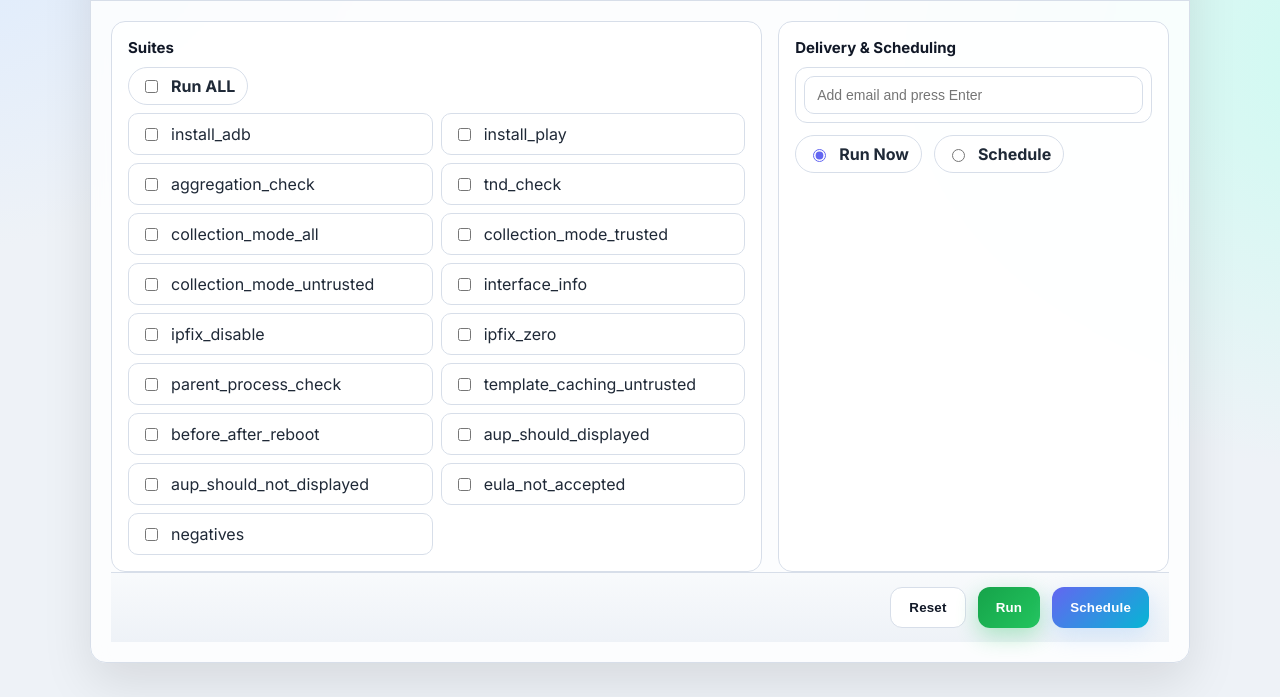
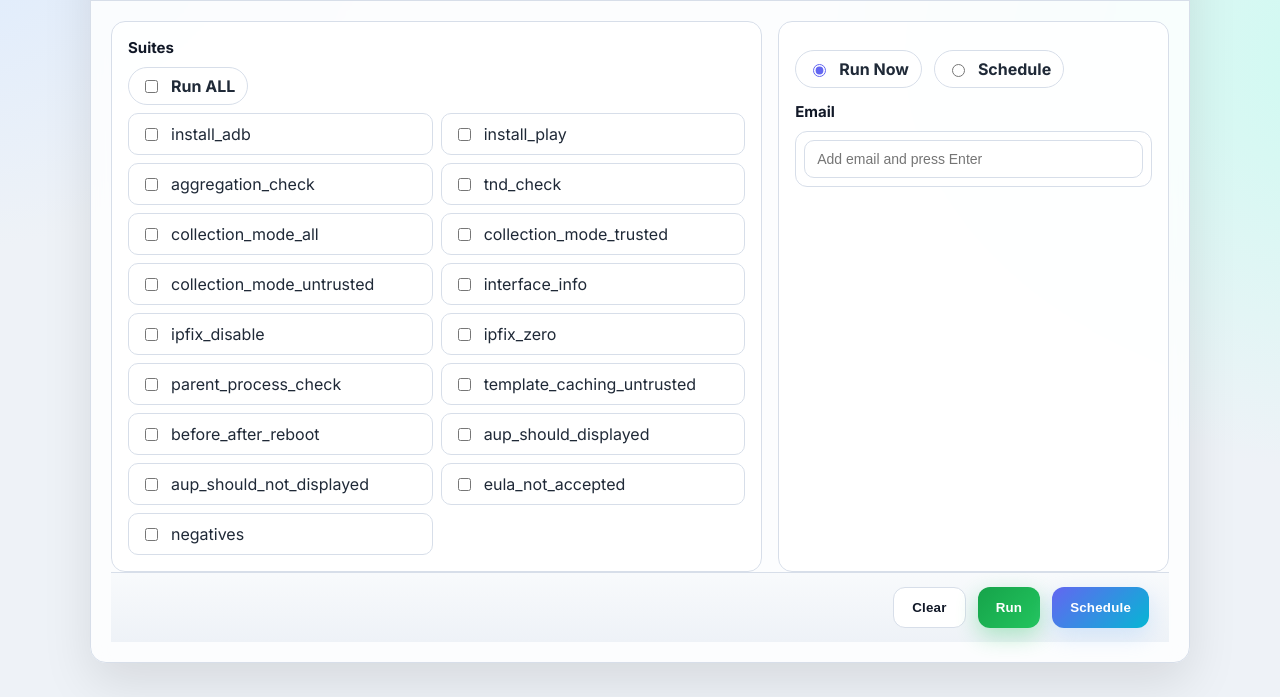
Before and after one commit to Srusti-Priya55/phone-automation, a website: page ui/public/index.html in a window 1280 px wide. Shown: the part 103-800 px from the top of the page. Drawn offline with Linux system fonts and the light colour scheme.

Commit message:
Jenkins updated

```diff
--- a/ui/public/index.html
+++ b/ui/public/index.html
@@ -49,7 +49,6 @@
     }
     header h1{margin:0; font-size:20px; display:flex; gap:10px; align-items:center}
     .logo{width:32px;height:32px;border-radius:10px;background:conic-gradient(from 0deg,#6366f1,#22c55e,#06b6d4,#6366f1); box-shadow:0 0 0 2px #ffffffaa inset}
-    .tag{font-size:12px;color:var(--muted)}
     main{padding:20px; display:grid; gap:16px}
     .grid{display:grid; gap:16px}
     @media (min-width:900px){ .grid-2{grid-template-columns:1.25fr .75fr} }
@@ -89,14 +88,13 @@
     <main>
       <form id="launcher" novalidate>
         <div class="grid grid-2">
-          <!-- SUITES -->
+          <!-- LEFT: SUITES (unchanged) -->
           <section aria-labelledby="suites-h">
             <h2 id="suites-h">Suites</h2>
             <div class="row" style="justify-content:space-between;align-items:center;margin-bottom:8px">
               <label class="switch"><input type="checkbox" id="runAll"> <strong>Run ALL</strong></label>
             </div>
             <div class="checkbox-grid" id="suiteGrid">
-              <!-- 16 suites (match WDIO exactly) -->
               <label class="chk"><input type="checkbox" name="install_adb"> <span>install_adb</span></label>
               <label class="chk"><input type="checkbox" name="install_play"> <span>install_play</span></label>
               <label class="chk"><input type="checkbox" name="aggregation_check"> <span>aggregation_check</span></label>
@@ -117,17 +115,11 @@
             </div>
           </section>
 
-          <!-- DELIVERY & SCHEDULING -->
-          <section aria-labelledby="delivery-h">
-            <h2 id="delivery-h">Delivery & Scheduling</h2>
+          <!-- RIGHT: Run/Schedule first, then Email -->
+          <section>
+            <!-- (no title here as requested) -->
 
-            <!-- Emails -->
-            <div class="chips" id="emailChips" aria-label="Email recipients">
-              <input id="emailInput" type="text" placeholder="Add email and press Enter" autocomplete="off" />
-            </div>
-            <div id="emailErr" class="error">Enter a valid email.</div>
-
-            <!-- Mode -->
+            <!-- Run / Schedule -->
             <div class="row" style="margin:12px 0 6px">
               <label class="switch"><input type="radio" name="mode" value="now" checked> <strong>Run Now</strong></label>
               <label class="switch"><input type="radio" name="mode" value="schedule"> <strong>Schedule</strong></label>
@@ -170,11 +162,18 @@
                 </div>
               </div>
             </div>
+
+            <!-- Email (moved below) -->
+            <h2 style="margin-top:14px">Email</h2>
+            <div class="chips" id="emailChips" aria-label="Email recipients">
+              <input id="emailInput" type="text" placeholder="Add email and press Enter" autocomplete="off" />
+            </div>
+            <div id="emailErr" class="error">Enter a valid email.</div>
           </section>
         </div>
 
         <div class="bar">
-          <button type="button" class="btn btn-ghost" id="resetBtn">Reset</button>
+          <button type="button" class="btn btn-ghost" id="resetBtn">Clear</button>
           <button type="submit" class="btn btn-green" id="runBtn">Run</button>
           <button type="button" class="btn btn-accent" id="scheduleBtn">Schedule</button>
         </div>
@@ -185,7 +184,6 @@
   </div>
 
   <script>
-    // -------- helpers --------
     const $ = (q,root=document)=>root.querySelector(q);
     const $$ = (q,root=document)=>Array.from(root.querySelectorAll(q));
     const emailRe=/^[^\s@]+@[^\s@]+\.[^\s@]+$/i;
@@ -206,13 +204,11 @@
     const toast=$('#toast');
     const runBtn=$('#runBtn'), scheduleBtn=$('#scheduleBtn'), resetBtn=$('#resetBtn');
 
-    // Run ALL toggle
     runAll.addEventListener('change', ()=> {
       const on=runAll.checked;
       suiteBoxes.forEach(b=>{ b.checked=on; b.disabled=on; });
     });
 
-    // Emails as chips
     function addEmailChip(val){
       const v=(val||'').trim();
       if(!v) return;
@@ -235,7 +231,6 @@
     });
     emailInput.addEventListener('blur',()=>addEmailChip(emailInput.value));
 
-    // Mode & schedule
     $$('input[name="mode"]').forEach(r=>r.addEventListener('change',()=>{
       scheduleBox.style.display = $('input[name="mode"][value="schedule"]').checked ? 'block':'none';
     }));
@@ -246,7 +241,6 @@
       if(scheduleType.value==='weekly') weeklyBox.style.display='block';
     });
 
-    // Defaults
     try{
       const d=new Date(Date.now()+2*60*1000); d.setSeconds(0,0);
       const p=n=>String(n).padStart(2,'0');
@@ -266,7 +260,6 @@
       $('input[name="mode"][value="now"]').checked=true; scheduleBox.style.display='none';
     });
 
-    // Submit
     $('#launcher').addEventListener('submit', (e)=>{ e.preventDefault(); runFormSubmit(false); });
 
     async function runFormSubmit(forceSchedule){
```
Also changed, not shown: 1 other file.
